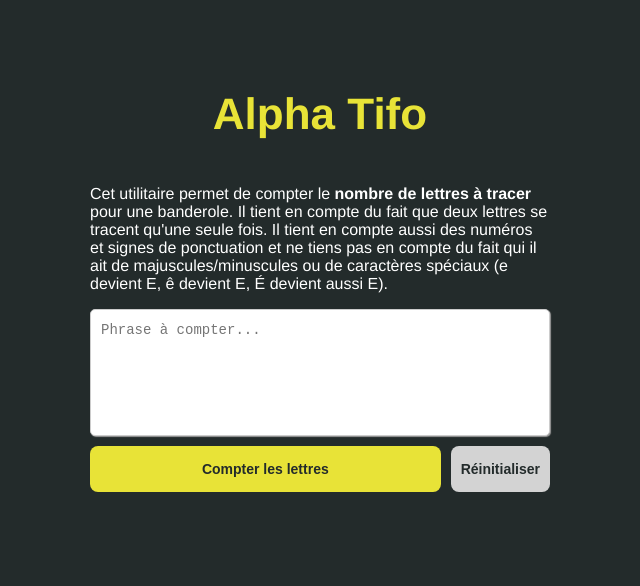
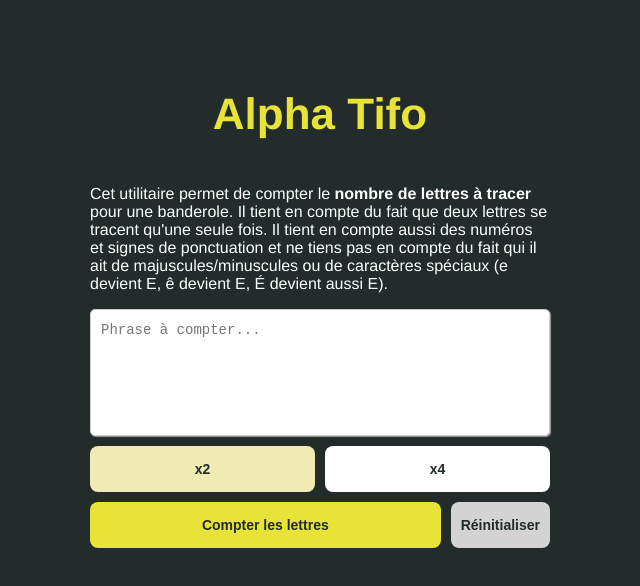
Before and after one commit to julianh1805/alpha-tifo, a Vue app: page / in a window 1280 px wide. Shown: the top 586 px of the page, without its empty margins (320-960 px from the left). Built offline with nearby package versions, Linux system fonts and the light colour scheme.

Commit message:
feat: add multipliers

```diff
--- a/src/App.vue
+++ b/src/App.vue
@@ -5,7 +5,11 @@
       que deux lettres se tracent qu'une seule fois. Il tient en compte aussi des numéros et signes de ponctuation et ne tiens pas en
       compte du fait qui il ait de majuscules/minuscules ou de caractères spéciaux (e devient E, ê devient E, É devient aussi E).</p>
     <textarea v-model="sentence" placeholder="Phrase à compter..." id="sentence" name="sentence" rows="5" cols="33"></textarea>
-    <div class="buttons">
+    <div class="multiplier-buttons">
+      <button class="tertiary" :class="{ active: multiplier === 2 }" @click="changeMultiplier(2)">x2</button>
+      <button class="tertiary" :class="{ active: multiplier === 4 }" @click="changeMultiplier(4)">x4</button>
+    </div>
+    <div class="search-buttons">
       <button class="primary" @click="count()">Compter les lettres</button>
       <button class="secondary" @click="reset()">Réinitialiser</button>
     </div>
@@ -26,11 +30,15 @@ export default {
   },
   data() {
     return {
+      multiplier: 2,
       sentence: '',
       pairsCounts: {}
     };
   },
   methods: {
+    changeMultiplier(number) {
+      this.multiplier = number;
+    },
     reset() {
       this.sentence = '';
       this.pairsCounts = {};
@@ -68,7 +76,6 @@ export default {
       const characterCounts = {};
       let i = 0;
       while (i < normalizedSentence.length) {
-        console.log(normalizedSentence[i])
         if (normalizedSentence.slice(i, i + 3) === '...') {
           characterCounts['.'] = (characterCounts['.'] || 0) + 3;
           i += 3;
@@ -89,8 +96,8 @@ export default {
       const pairs = [];
       for (const character in characterCounts) {
         const count = characterCounts[character];
-        const adjustedCount = count % 2 === 0 ? count : count + 1;
-        const numberOfPairs = Math.floor(adjustedCount / 2);
+        const adjustedCount = count % this.multiplier === 0 ? count : count + 1;
+        const numberOfPairs = Math.ceil(adjustedCount / this.multiplier);
         if (numberOfPairs > 0) {
           pairs.push([character, numberOfPairs]);
         }
@@ -156,7 +163,7 @@ li{
   margin: 5px 0;
 }
 
-.buttons{
+.search-buttons, .multiplier-buttons{
   display: flex;
   gap: 10px;
 }
@@ -190,5 +197,27 @@ button {
   background-color: #afafaf;
 }
 
+.primary{
+  flex: 1;
+  background-color: #e8e337;
+  transition: 0.5s;
+}
+.primary:hover {
+  background-color: #c4c01f;
+}
+
+.tertiary{
+  flex: 1;
+  background-color: #ffffff;
+  transition: 0.5s;
+}
+.tertiary:hover {
+  background-color: #eaeaea;
+}
+
+.tertiary.active{
+  background-color: #efebb3;
+}
+
 
 </style>
```
